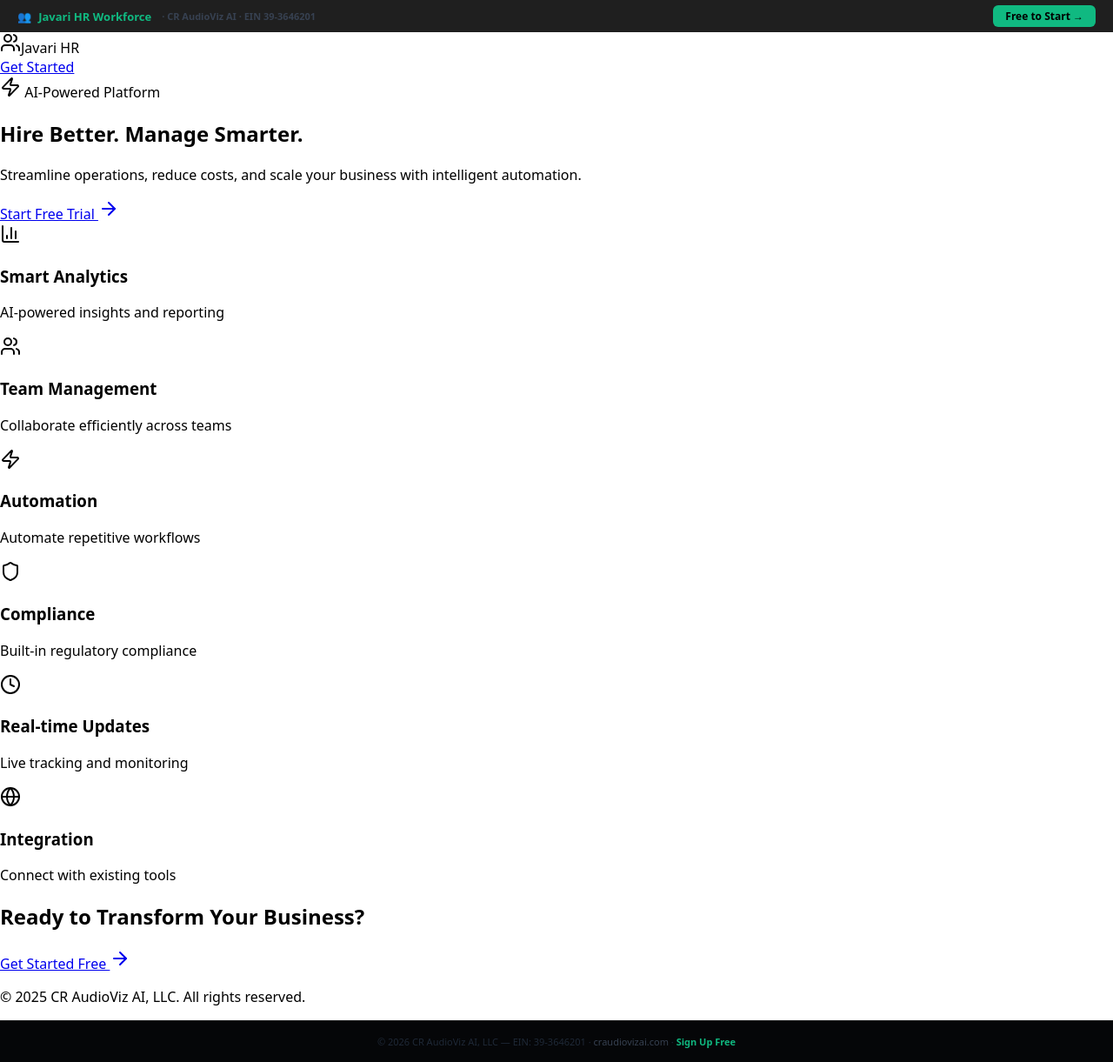
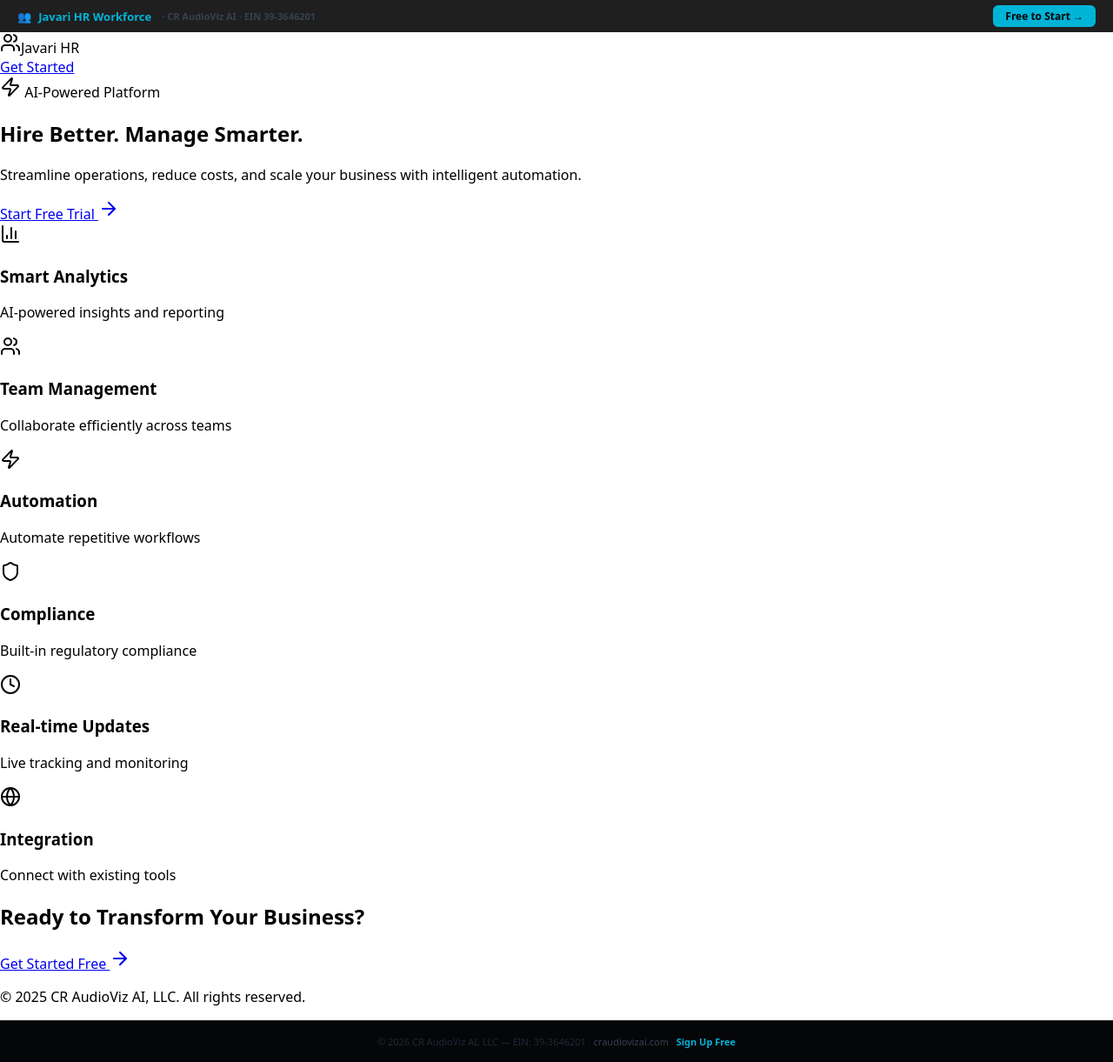
Before and after one commit to CR-AudioViz-AI/javari-hr-workforce, a Next.js app: page / in a window 1280 px wide. Shown: the whole page at 87% size. Built offline with nearby package versions, Linux system fonts and the light colour scheme.

Commit message:
brand: navy/red/cyan — remove forbidden indigo/violet

```diff
--- a/app/layout.tsx
+++ b/app/layout.tsx
@@ -7,17 +7,17 @@
     <html lang="en"><body style={{ margin:0,padding:0,fontFamily:'system-ui' }}>
       <div style={{ background:'rgba(0,0,0,0.88)',padding:'6px 20px',display:'flex',alignItems:'center',justifyContent:'space-between',zIndex:200 }}>
         <a href="https://craudiovizai.com" style={{ display:'flex',alignItems:'center',gap:8,textDecoration:'none',color:'#fff',fontSize:13,fontWeight:600 }}>
-          <span>👥</span><span style={{ color:'#10b981' }}>Javari HR Workforce</span>
+          <span>👥</span><span style={{ color:'#00B4D8' }}>Javari HR Workforce</span>
           <span style={{ color:'#374151',fontSize:11,marginLeft:4 }}>· CR AudioViz AI · EIN 39-3646201</span>
         </a>
-        <a href="https://craudiovizai.com/auth/signup" style={{ background:'#10b981',color:'#000',borderRadius:6,padding:'4px 14px',fontSize:12,fontWeight:700,textDecoration:'none' }}>
+        <a href="https://craudiovizai.com/auth/signup" style={{ background:'#00B4D8',color:'#000',borderRadius:6,padding:'4px 14px',fontSize:12,fontWeight:700,textDecoration:'none' }}>
           Free to Start →
         </a>
       </div>
       {children}
       <footer style={{ background:'#050608',borderTop:'1px solid rgba(255,255,255,0.05)',padding:'16px 24px',textAlign:'center' }}>
         <p style={{ color:'#1f2937',fontSize:11,margin:0 }}>
-          © 2026 CR AudioViz AI, LLC — EIN: 39-3646201 · <a href="https://craudiovizai.com" style={{ color:'#374151',textDecoration:'none' }}>craudiovizai.com</a> · <a href="https://craudiovizai.com/auth/signup" style={{ color:'#10b981',textDecoration:'none',fontWeight:600 }}>Sign Up Free</a>
+          © 2026 CR AudioViz AI, LLC — EIN: 39-3646201 · <a href="https://craudiovizai.com" style={{ color:'#374151',textDecoration:'none' }}>craudiovizai.com</a> · <a href="https://craudiovizai.com/auth/signup" style={{ color:'#00B4D8',textDecoration:'none',fontWeight:600 }}>Sign Up Free</a>
         </p>
       </footer>
     </body></html>
```
